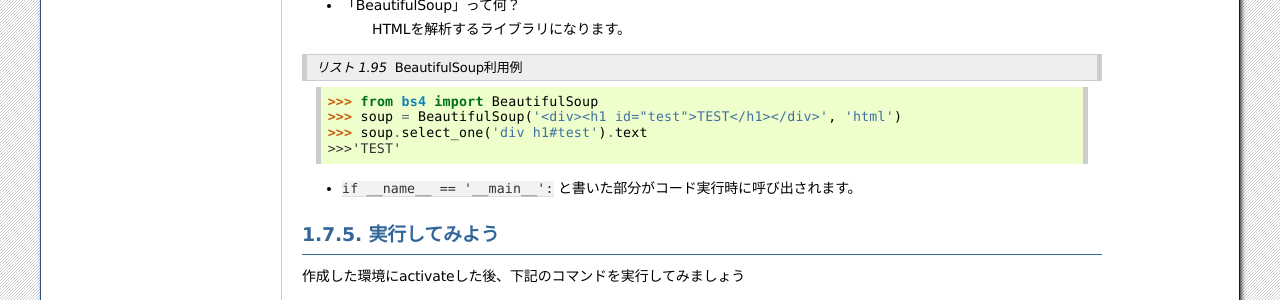
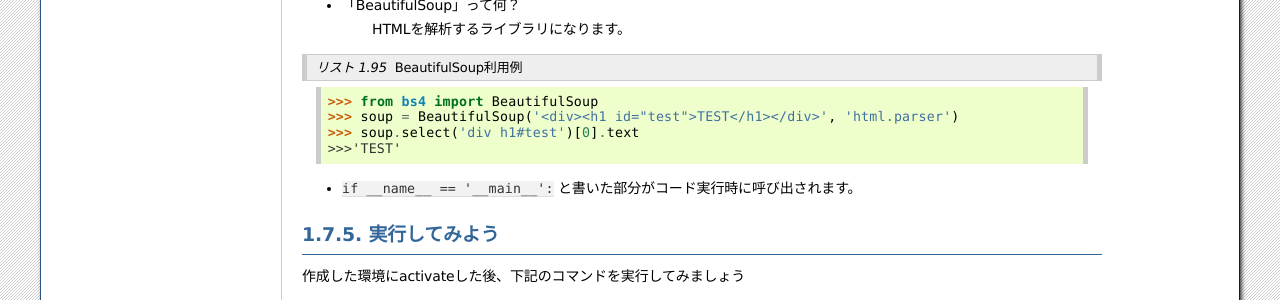
Before and after one commit to pyconjp/pycamp.pycon.jp, a Sphinx documentation site: the page built from source/textbook/7_scraping.rst, in a window 1280 px wide and 900 px high, scrolled down 905 px. Shown: the part 151-451 px from the top of the window. Built offline with Sphinx 7.4.7, drawn with Linux system fonts in a browser that asks for light colours.

Commit message:
2.7.4.1. コードの説明 の中で実際のコードと違う部分を修正 refs #59

```diff
--- a/source/textbook/7_scraping.rst
+++ b/source/textbook/7_scraping.rst
@@ -67,8 +67,8 @@ Pythonを使って実行することができますので、これを機に習
    :caption: BeautifulSoup利用例
 
    >>> from bs4 import BeautifulSoup
-   >>> soup = BeautifulSoup('<div><h1 id="test">TEST</h1></div>', 'html')
-   >>> soup.select_one('div h1#test').text
+   >>> soup = BeautifulSoup('<div><h1 id="test">TEST</h1></div>', 'html.parser')
+   >>> soup.select('div h1#test')[0].text
    >>>'TEST'
 
 * ``if __name__ == '__main__':`` と書いた部分がコード実行時に呼び出されます。
```
